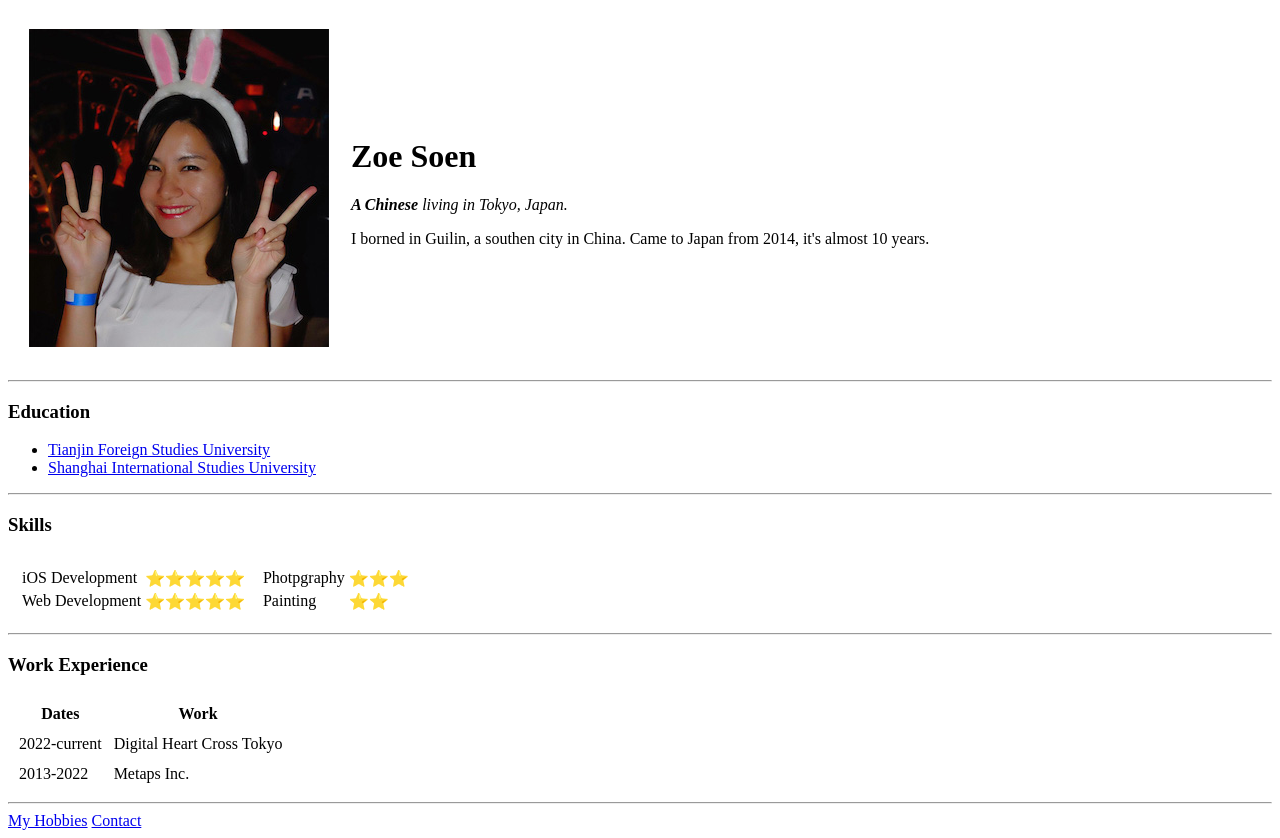
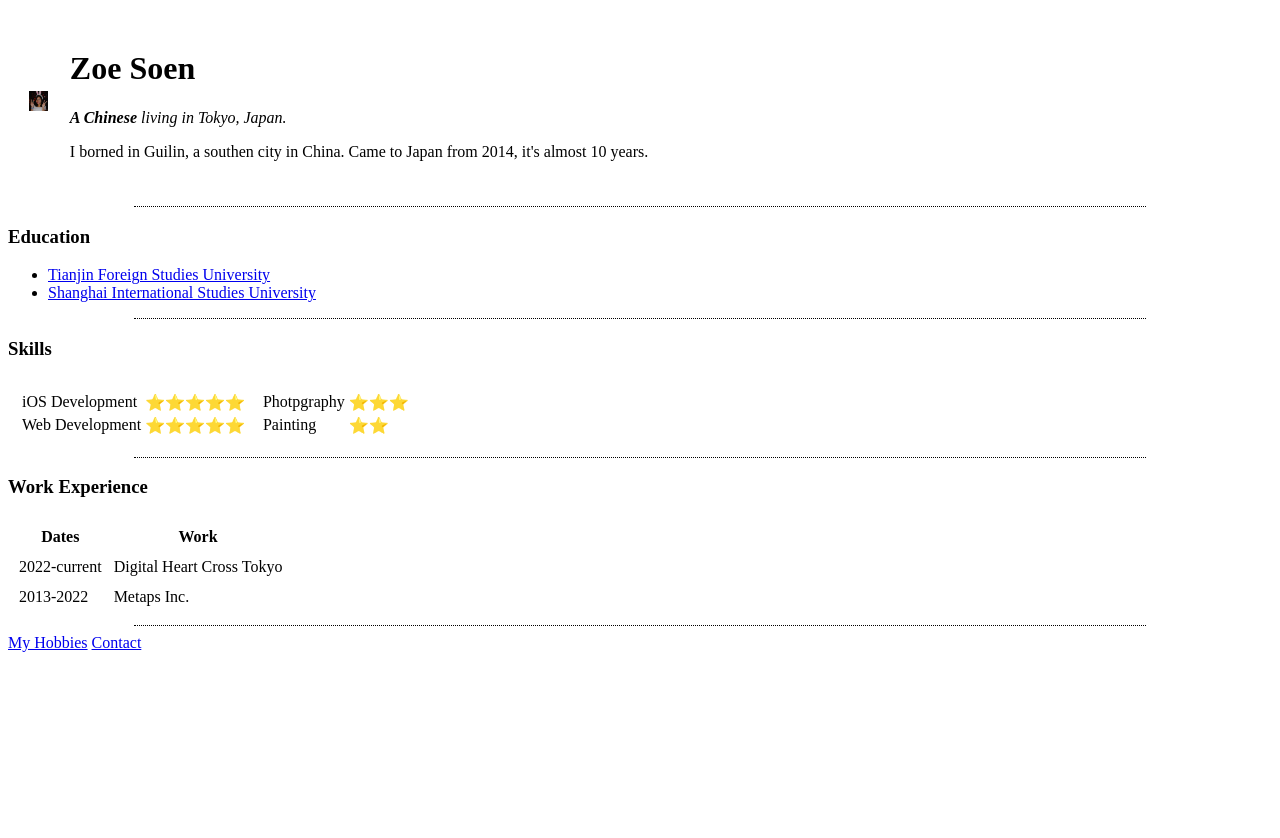
Before and after one commit to Zoe-Soen/cv, a plain HTML site: page index.html in a window 1280 px wide. After the commit the page ends 800 px from the top, so only its background shows below. Drawn offline with Linux system fonts and the light colour scheme.

Commit message:
Update index.html

```diff
--- a/index.html
+++ b/index.html
@@ -9,6 +9,23 @@
         <meta http-equiv="X-UA-Compatible" content="IE=edge">
         <meta name="viewport" content="width=device-width, initial-scale=1.0">
         <title>ღ Zoe's Personal Site ღ</title>
+
+        <style>
+            body {
+                backgroud-color: #F7EFE5;
+            }
+            hr {
+                background-color: white;
+                border-style: none;
+                border-top-style: dotted;
+                height: 0px;
+                width: 80%
+            }
+            img {
+                height: 20px;
+            }
+        </style>
+
     </head>
     <body>
         <!--
```
